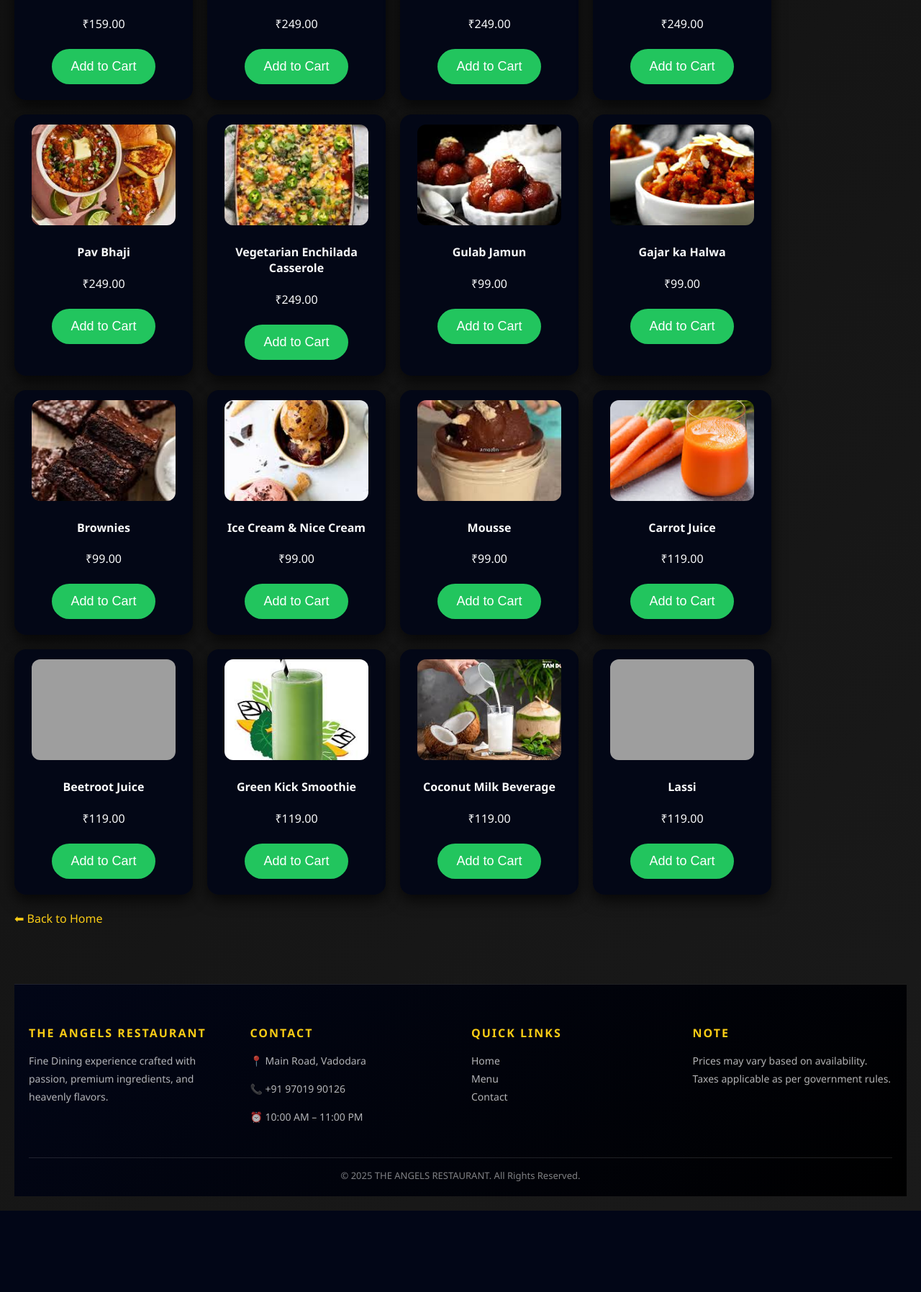
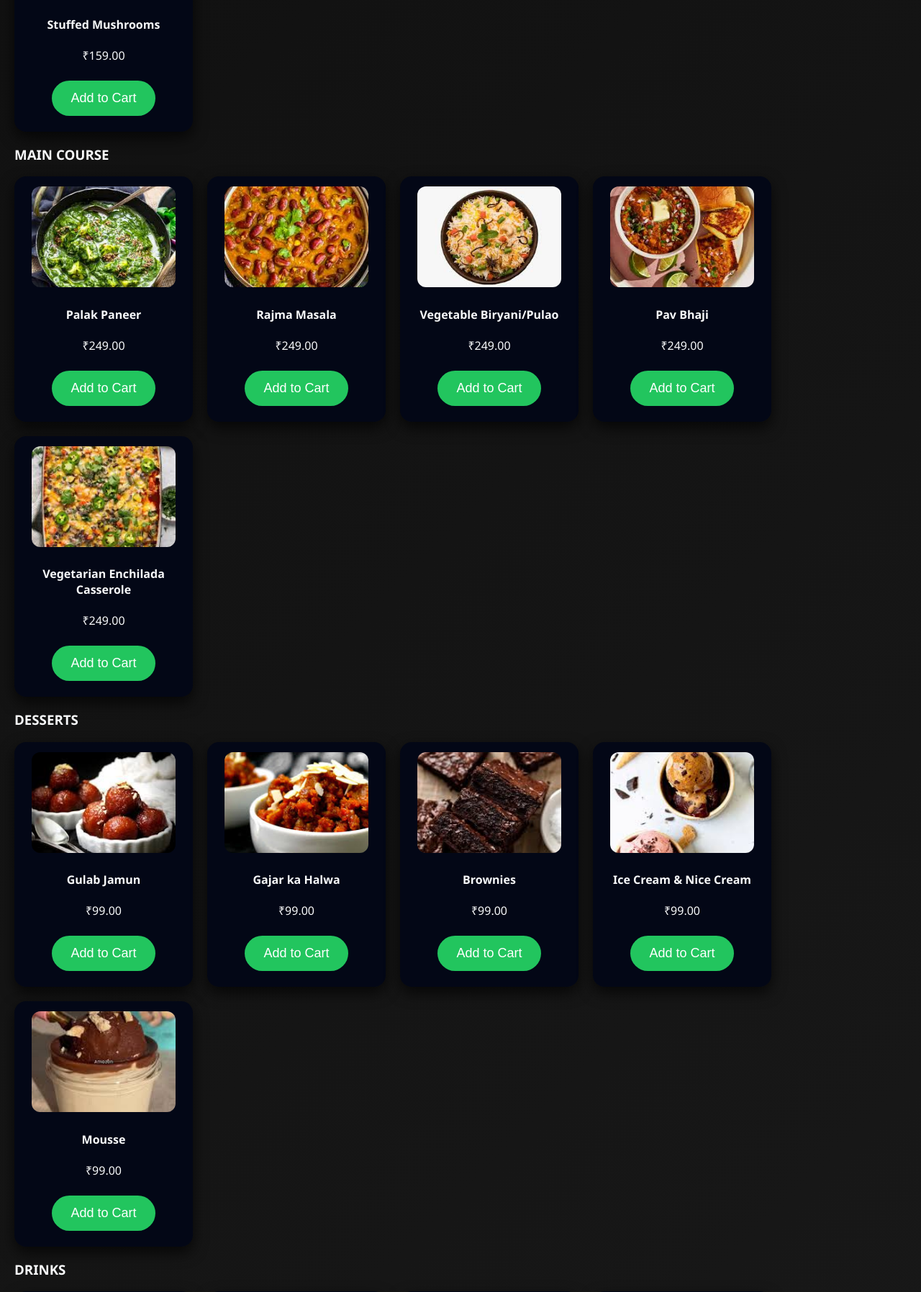
Before and after one commit to Lalith9701/THE-ANGELS-RESTAURANT, a Django app: page /menu/ in a window 1280 px wide. Shown: the part 952-2747 px from the top of the page at 72% size. Before the commit the page ends 2634 px from the top, so only its background shows below. Run offline with Django 4.2, Linux system fonts and the light colour scheme; data comes from the database, SQL or seed files in the repository; both versions use the stored data as it was after the commit; grey boxes are pictures that could not be loaded.

Commit message:
Updated menu with categories, cart and UI improvements

```diff
--- a/restaurant/templates/restaurant/menu.html
+++ b/restaurant/templates/restaurant/menu.html
@@ -58,7 +58,7 @@
 
         .section { display: none; }
 
-        /* MENU CARDS */
+        /* MENU */
         .menu-row {
             display: flex;
             flex-wrap: wrap;
@@ -86,7 +86,7 @@
             border-radius: 12px;
         }
 
-        /* CART ICON */
+        /* CART */
         .cart-icon {
             position: fixed;
             top: 20px;
@@ -100,7 +100,6 @@
             z-index: 1000;
         }
 
-        /* CART PANEL */
         .cart-panel {
             position: fixed;
             top: 0;
@@ -137,14 +136,11 @@
             color: #facc15;
         }
 
-        a { color: #facc15; text-decoration: none; }
-
-        /* ===== PROFESSIONAL FOOTER ===== */
+        /* FOOTER */
         footer {
             margin-top: 80px;
-    background: linear-gradient(135deg, #020617, #000000);
+            background: linear-gradient(135deg, #020617, #000);
             padding: 40px 20px 20px;
-    color: rgba(255,255,255,0.7);
             border-top: 1px solid rgba(255,255,255,0.12);
         }
 
@@ -171,10 +167,6 @@ footer {
             line-height: 1.8;
         }
 
-.footer-section a:hover {
-    color: #facc15;
-}
-
         .footer-bottom {
             margin-top: 30px;
             padding-top: 15px;
@@ -183,7 +175,6 @@ footer {
             color: rgba(255,255,255,0.5);
             border-top: 1px solid rgba(255,255,255,0.12);
         }
-
     </style>
 
     <script>
@@ -236,26 +227,17 @@ footer {
 
 <body>
 
-<!-- CART ICON -->
-<div class="cart-icon" onclick="toggleCart()">
-    🛒 Cart (<span id="cart-count">0</span>)
+<div class="cart-icon" onclick="toggleCart()">🛒 Cart (<span id="cart-count">0</span>)</div>
+
+<div class="cart-panel" id="cart">
+    <div style="display:flex;justify-content:space-between;align-items:center;">
+        <h2>Your Cart</h2>
+        <button onclick="toggleCart()" style="background:#ef4444;color:white;border:none;padding:6px 12px;border-radius:8px;">✖</button>
     </div>
-
-<!-- CART PANEL -->
-<div class="cart-panel" id="cart">
-    <div style="display:flex; justify-content:space-between; align-items:center;">
-        <h2>Your Cart</h2>
-        <button onclick="toggleCart()"
-            style="background:#ef4444;color:white;border:none;padding:6px 12px;border-radius:8px;cursor:pointer;">
-            ✖
-        </button>
-    </div>
-
     <div id="cart-items"></div>
     <div class="cart-total">Total: ₹<span id="cart-total">0</span></div>
 </div>
 
-<!-- BRAND -->
 <div class="brand-header">
     <h1 class="brand-title">THE ANGELS RESTAURANT</h1>
     <p class="brand-tagline">Fine Dining • Pure Taste • Heavenly Experience</p>
@@ -269,85 +251,135 @@ footer {
 <!-- VEG MENU -->
 <div id="veg" class="section">
     <h2>🥗 Veg Menu</h2>
+
+    <h3>STARTERS</h3>
     <div class="menu-row">
-        {% for item in veg_items %}
+        {% for item in veg_items %}{% if item.category == "Starter" %}
         <div class="menu-card">
             {% if item.image %}<img src="{{ item.image.url }}">{% endif %}
             <h4>{{ item.name }}</h4>
             <p>₹{{ item.price }}</p>
-            <button class="btn veg-btn"
-                onclick="addToCart('{{ item.name }}', '{{ item.price }}')">
-                Add to Cart
-            </button>
+            <button class="btn veg-btn" onclick="addToCart('{{ item.name }}', {{ item.price }})">Add to Cart</button>
         </div>
-        {% endfor %}
+        {% endif %}{% endfor %}
+    </div>
+
+    <h3>MAIN COURSE</h3>
+    <div class="menu-row">
+        {% for item in veg_items %}{% if item.category == "Main Course" %}
+        <div class="menu-card">
+            {% if item.image %}<img src="{{ item.image.url }}">{% endif %}
+            <h4>{{ item.name }}</h4>
+            <p>₹{{ item.price }}</p>
+            <button class="btn veg-btn" onclick="addToCart('{{ item.name }}', {{ item.price }})">Add to Cart</button>
+        </div>
+        {% endif %}{% endfor %}
+    </div>
+
+    <h3>DESSERTS</h3>
+    <div class="menu-row">
+        {% for item in veg_items %}{% if item.category == "Dessert" %}
+        <div class="menu-card">
+            {% if item.image %}<img src="{{ item.image.url }}">{% endif %}
+            <h4>{{ item.name }}</h4>
+            <p>₹{{ item.price }}</p>
+            <button class="btn veg-btn" onclick="addToCart('{{ item.name }}', {{ item.price }})">Add to Cart</button>
+        </div>
+        {% endif %}{% endfor %}
+    </div>
+
+    <h3>DRINKS</h3>
+    <div class="menu-row">
+        {% for item in veg_items %}{% if item.category == "Drinks" %}
+        <div class="menu-card">
+            {% if item.image %}<img src="{{ item.image.url }}">{% endif %}
+            <h4>{{ item.name }}</h4>
+            <p>₹{{ item.price }}</p>
+            <button class="btn veg-btn" onclick="addToCart('{{ item.name }}', {{ item.price }})">Add to Cart</button>
+        </div>
+        {% endif %}{% endfor %}
     </div>
 </div>
 
 <!-- NON-VEG MENU -->
 <div id="nonveg" class="section">
     <h2>🍗 Non-Veg Menu</h2>
+
+    <h3>STARTERS</h3>
     <div class="menu-row">
-        {% for item in nonveg_items %}
+        {% for item in nonveg_items %}{% if item.category == "Starter" %}
         <div class="menu-card">
             {% if item.image %}<img src="{{ item.image.url }}">{% endif %}
             <h4>{{ item.name }}</h4>
             <p>₹{{ item.price }}</p>
-            <button class="btn nonveg-btn"
-                onclick="addToCart('{{ item.name }}', '{{ item.price }}')">
-                Add to Cart
-            </button>
+            <button class="btn nonveg-btn" onclick="addToCart('{{ item.name }}', {{ item.price }})">Add to Cart</button>
         </div>
-        {% endfor %}
+        {% endif %}{% endfor %}
+    </div>
+
+    <h3>MAIN COURSE</h3>
+    <div class="menu-row">
+        {% for item in nonveg_items %}{% if item.category == "Main Course" %}
+        <div class="menu-card">
+            {% if item.image %}<img src="{{ item.image.url }}">{% endif %}
+            <h4>{{ item.name }}</h4>
+            <p>₹{{ item.price }}</p>
+            <button class="btn nonveg-btn" onclick="addToCart('{{ item.name }}', {{ item.price }})">Add to Cart</button>
+        </div>
+        {% endif %}{% endfor %}
+    </div>
+
+    <h3>DESSERTS</h3>
+    <div class="menu-row">
+        {% for item in nonveg_items %}{% if item.category == "Dessert" %}
+        <div class="menu-card">
+            {% if item.image %}<img src="{{ item.image.url }}">{% endif %}
+            <h4>{{ item.name }}</h4>
+            <p>₹{{ item.price }}</p>
+            <button class="btn nonveg-btn" onclick="addToCart('{{ item.name }}', {{ item.price }})">Add to Cart</button>
+        </div>
+        {% endif %}{% endfor %}
+    </div>
+
+    <h3>DRINKS</h3>
+    <div class="menu-row">
+        {% for item in nonveg_items %}{% if item.category == "Drinks" %}
+        <div class="menu-card">
+            {% if item.image %}<img src="{{ item.image.url }}">{% endif %}
+            <h4>{{ item.name }}</h4>
+            <p>₹{{ item.price }}</p>
+            <button class="btn nonveg-btn" onclick="addToCart('{{ item.name }}', {{ item.price }})">Add to Cart</button>
+        </div>
+        {% endif %}{% endfor %}
     </div>
 </div>
 
-<br>
-<a href="/">⬅ Back to Home</a>
 <footer>
-
     <div class="footer-container">
-
-        <!-- BRAND -->
         <div class="footer-section">
             <h3>THE ANGELS RESTAURANT</h3>
-            <p>
-                Fine Dining experience crafted with passion,
-                premium ingredients, and heavenly flavors.
-            </p>
+            <p>Fine dining with premium taste and heavenly experience.</p>
         </div>
-
-        <!-- CONTACT -->
         <div class="footer-section">
             <h3>CONTACT</h3>
             <p>📍 Main Road, Vadodara</p>
             <p>📞 +91 97019 90126</p>
             <p>⏰ 10:00 AM – 11:00 PM</p>
         </div>
-
-        <!-- QUICK LINKS -->
         <div class="footer-section">
             <h3>QUICK LINKS</h3>
             <a href="/">Home</a><br>
             <a href="/menu/">Menu</a><br>
             <a href="/contact/">Contact</a>
         </div>
-
-        <!-- NOTE -->
         <div class="footer-section">
             <h3>NOTE</h3>
-            <p>
-                Prices may vary based on availability.
-                Taxes applicable as per government rules.
-            </p>
+            <p>Prices may vary. Taxes applicable as per rules.</p>
         </div>
-
     </div>
-
     <div class="footer-bottom">
         © 2025 THE ANGELS RESTAURANT. All Rights Reserved.
     </div>
-
 </footer>
 
 </body>
```
Also changed, not shown: db.sqlite3, media/menu_images/Screenshot_2025-12-23_103532.png (added), media/menu_images/images_29.jpeg (added), 1 other file. Lines whose indentation alone changed are shown as unchanged.
